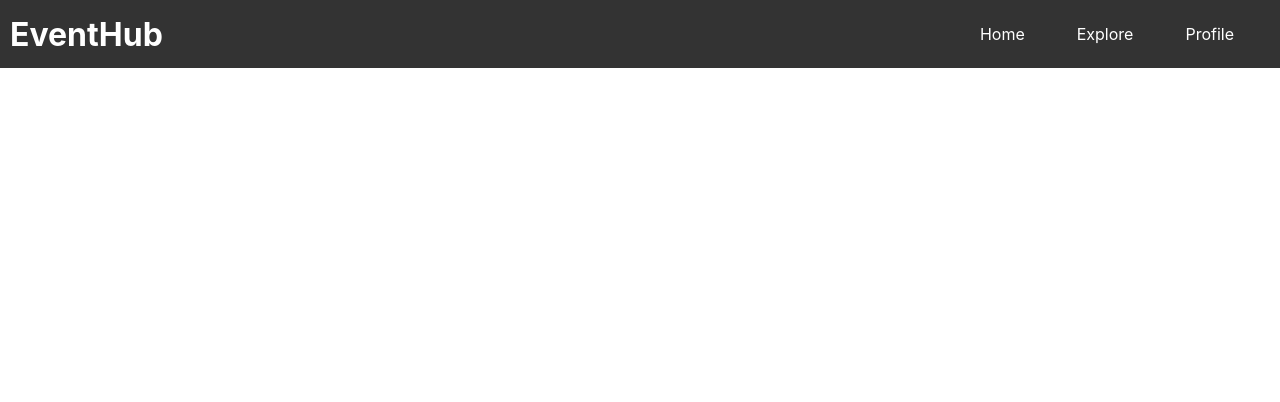
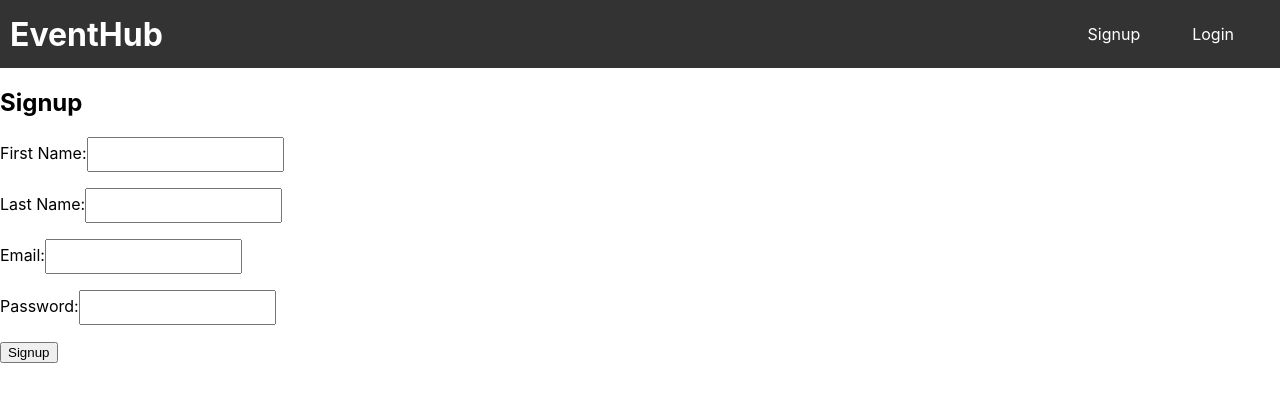
Before and after one commit to prasad-rup/EventHub, a React (Create React App) app: page /signup in a window 1280 px wide. Shown: the top 402 px of the page. Built offline with nearby package versions, Linux system fonts and the light colour scheme.

Commit message:
Added SignUp and Login

```diff
--- a/src/App.js
+++ b/src/App.js
@@ -1,17 +1,56 @@
+// // App.js
+
+// import React from 'react';
+// import { BrowserRouter as Router, Routes, Route, Link } from 'react-router-dom';
+// import Home from './components/Home';
+// import Explore from './components/Explore';
+// import Profile from './components/Profile';
+// import NavBar from './components/NavBar';
+import EventRegistrationPage from './components/RegistrationPage';
+
+// import './App.css';
+
+// const App = () => {
+//   return (
+//     <Router>
+//       <div className="app-container">
+//         <header>
+//           <div className="header-content">
+//             <h1>EventHub</h1>
+//             <NavBar />
+//           </div>
+//         </header>
+
+//         <main>
+//           <Routes>
+//             <Route path="/" element={<Home />} />
+//             <Route path="/explore" element={<Explore />} />
+//             <Route path="/profile" element={<Profile />} />
+//             <Route path="/registration/:eventId" element={<EventRegistrationPage />} />
+//           </Routes>
+//         </main>
+//       </div>
+//     </Router>
+//   );
+// };
+
+// export default App;
+
 // App.js
-
 import React from 'react';
-import { BrowserRouter as Router, Routes, Route, Link } from 'react-router-dom';
+import { BrowserRouter as Router, Routes, Route } from 'react-router-dom';
 import Home from './components/Home';
 import Explore from './components/Explore';
 import Profile from './components/Profile';
+import EntryPage from './components/EntryPage.js';
+import Signup from './components/SignUp';
+import Login from './components/Login'; // Import the new component
 import NavBar from './components/NavBar';
-import EventRegistrationPage from './components/RegistrationPage';
-
+import { AuthProvider } from './Contexts/AuthContext'; // Assuming you have an AuthContext
 import './App.css';
-
 const App = () => {
   return (
+    <AuthProvider>
       <Router>
         <div className="app-container">
           <header>
@@ -20,18 +59,22 @@ const App = () => {
               <NavBar />
             </div>
           </header>
-
           <main>
             <Routes>
               <Route path="/" element={<Home />} />
               <Route path="/explore" element={<Explore />} />
               <Route path="/profile" element={<Profile />} />
+              <Route path="/entry" element={<EntryPage />} />
               <Route path="/registration/:eventId" element={<EventRegistrationPage />} />
+
+              <Route path="/signup" element={<Signup/>} />
+              <Route path="/login" element={<Login />} />
+
             </Routes>
           </main>
         </div>
       </Router>
+    </AuthProvider>
   );
 };
-
 export default App;
--- /dev/null
+++ b/src/Contexts/AuthContext.js
@@ -0,0 +1,28 @@
+// AuthContext.js
+import { createContext, useContext, useState } from 'react';
+
+const AuthContext = createContext();
+
+export const AuthProvider = ({ children }) => {
+  const [isAuthenticated, setIsAuthenticated] = useState(false);
+
+  const login = () => {
+    // Implement login logic
+    setIsAuthenticated(true);
+  };
+
+  const logout = () => {
+    // Implement logout logic
+    setIsAuthenticated(false);
+  };
+
+  return (
+    <AuthContext.Provider value={{ isAuthenticated, login, logout }}>
+      {children}
+    </AuthContext.Provider>
+  );
+};
+
+export const useAuth = () => {
+  return useContext(AuthContext);
+};
--- /dev/null
+++ b/src/components/EntryPage.js
@@ -0,0 +1,13 @@
+// EntryPage.js
+import React from 'react';
+
+
+const EntryPage = () => {
+  return (
+    <div>
+      <h2>Welcome to EventHub</h2>
+    </div>
+  );
+};
+
+export default EntryPage;
--- /dev/null
+++ b/src/components/Login.js
@@ -0,0 +1,76 @@
+import React, { useState } from 'react';
+import { useNavigate } from 'react-router-dom';
+import { useAuth } from '../Contexts/AuthContext';
+
+const Login = () => {
+  const [email, setEmail] = useState('');
+  const [password, setPassword] = useState('');
+  const [error, setError] = useState('');
+  const navigate = useNavigate();
+  const { login } = useAuth();
+  const handleLogin = async () => {
+    try {
+      // Perform API call to check user credentials
+      const response = await fetch('http://localhost:6001/api/login', {
+        method: 'POST',
+        headers: {
+          'Content-Type': 'application/json',
+        },
+        body: JSON.stringify({
+          email: email,
+          password: password,
+        }),
+      });
+
+     // Handle response as needed
+    if (response.ok) {
+      // Assuming the server sends back a JSON response with authentication status
+      const data = await response.json();
+
+      if (data.success) {
+        console.log('Login successful!');
+        // login();
+        localStorage.setItem("user",JSON.stringify(data.user));
+        console.log(data);
+        navigate('/');
+        // Redirect to home page or perform other actions
+      } else {
+        console.error('Invalid credentials.');
+        setError(data.message || 'Invalid email or password.');
+      }
+    } else {
+      console.error('Invalid credentials.');
+      const data = await response.json();
+      setError(data.message || 'Invalid credentials.');
+    }
+  } catch (error) {
+    console.error('Error during login:', error);
+    setError('An error occurred during login.');
+  }
+};
+
+
+  return (
+    <div>
+      <h2>Login</h2>
+      {error && <p>{error}</p>}
+      <form>
+        <label>
+          Email:
+          <input type="email" value={email} onChange={(e) => setEmail(e.target.value)} />
+        </label>
+        <br />
+        <label>
+          Password:
+          <input type="password" value={password} onChange={(e) => setPassword(e.target.value)} />
+        </label>
+        <br />
+        <button type="button" onClick={handleLogin}>
+          Login
+        </button>
+      </form>
+    </div>
+  );
+};
+
+export default Login;
--- a/src/components/NavBar.js
+++ b/src/components/NavBar.js
@@ -1,16 +1,68 @@
+// // NavBar.js
+
+// import React from 'react';
+// import { Link } from 'react-router-dom';
+// import './NavBar.css';
+
+// const NavBar = () => {
+//   return (
+//     <nav className="navbar">
+//       <ul>
+//         <li><Link to="/">Home</Link></li>
+//         <li><Link to="/explore">Explore</Link></li>
+//         <li><Link to="/profile">Profile</Link></li>
+//       </ul>
+//     </nav>
+//   );
+// };
+
+// export default NavBar;
+
 // NavBar.js
-
 import React from 'react';
-import { Link } from 'react-router-dom';
+import { Link,useNavigate } from 'react-router-dom';
+import { useAuth } from '../Contexts/AuthContext'; // Assume you have an AuthContext
 import './NavBar.css';
 
 const NavBar = () => {
+  const { isAuthenticated, logout } = useAuth(); // Adjust based on your AuthContext
+  const user = JSON.parse(localStorage.getItem("user"));
+  const navigate = useNavigate();
+
+  const handleLogout = ()=>{
+    localStorage.clear();
+    navigate("/login");
+  }
+
   return (
     <nav className="navbar">
       <ul>
-        <li><Link to="/">Home</Link></li>
-        <li><Link to="/explore">Explore</Link></li>
-        <li><Link to="/profile">Profile</Link></li>
+        {!user && (
+          <>
+            <li>
+              <Link to="/signup">Signup</Link>
+            </li>
+            <li>
+              <Link to="/login">Login</Link>
+            </li>
+          </>
+        )}
+        {user && (
+          <>
+            <li>
+              <Link to="/">Home</Link>
+            </li>
+            <li>
+              <Link to="/explore">Explore</Link>
+            </li>
+            <li>
+              <Link to="/profile">Profile</Link>
+            </li>
+            <li>
+              <Link onClick={handleLogout}>Logout</Link>
+            </li>
+          </>
+        )}
       </ul>
     </nav>
   );
--- a/src/components/ProfileComponents/MyEvents.js
+++ b/src/components/ProfileComponents/MyEvents.js
@@ -3,14 +3,14 @@ import './MyEvents.css';
 
 const MyEvents = () => {
   const [registeredEvents, setRegisteredEvents] = useState([]);
-  const userId = 1; // Replace with the actual logged-in user ID
+  const userId = 1;
 
   useEffect(() => {
     const fetchRegisteredEvents = async () => {
       try {
         const response = await fetch(`http://localhost:6001/api/events/registered/${userId}`);
         const userData = await response.json();
-        console.log(userData); // Check the structure of the received data
+        console.log(userData);
         // Extract registered events from user data
         setRegisteredEvents(userData || []);
       } catch (error) {
--- a/src/components/RegistrationPage.css
+++ b/src/components/RegistrationPage.css
@@ -37,6 +37,9 @@
     border-radius: 5px;
     cursor: pointer;
   }
+  .register-button.registered {
+    background-color: gray;
+  }
 
   .registered-users-heading {
     font-size: 18px;
--- a/src/components/RegistrationPage.js
+++ b/src/components/RegistrationPage.js
@@ -108,9 +108,13 @@ const RegistrationPage = () => {
         <p className="event-city">{eventDetails.city}</p>
         <p className="event-description">{eventDetails.eventdescription}</p>
         <p className="event-description">{new Date(eventDetails.eventdate).toLocaleString()}</p>
-        <button className="register-button" onClick={handleRegister} disabled={isRegistered}>
+        <button
+          className={`register-button ${isRegistered ? 'registered' : ''}`}
+          onClick={handleRegister}
+          disabled={isRegistered}>
           {isRegistered ? 'Registered' : 'Register'}
         </button>
+
       </div>
 
       <h3 className="registered-users-heading">Registered Users:</h3>
--- /dev/null
+++ b/src/components/SignUp.js
@@ -0,0 +1,88 @@
+// Signup.js
+
+import React, { useState } from 'react';
+import { useNavigate } from 'react-router-dom';
+
+
+
+const Signup = () => {
+  const [firstName, setFirstName] = useState('');
+  const [lastName, setLastName] = useState('');
+  const [email, setEmail] = useState('');
+  const [password, setPassword] = useState('');
+  const [error, setError] = useState('');
+  const navigate = useNavigate();
+
+  const handleSignup = async () => {
+    try {
+      // Perform API call to store user information in the database
+      const response = await fetch('http://localhost:3000/api/signup', {
+        method: 'POST',
+        headers: {
+          'Content-Type': 'application/json',
+        },
+        body: JSON.stringify({
+          firstname: firstName,
+          lastname: lastName,
+          email: email,
+          password: password,
+        }),
+      });
+
+      if (response.ok) {
+        // Assuming the server sends back a JSON response with authentication status
+        const data = await response.json();
+
+        if (data.success) {
+          console.log('Signup successful!');
+          navigate('/');
+          // Redirect to home page or perform other actions
+        } else {
+          console.error('Invalid credentials.');
+          setError(data.message || 'Invalid details.');
+        }
+      } else {
+        console.error('Invalid credentials.');
+        const data = await response.json();
+        setError(data.message || 'Invalid credentials.');
+      }
+    } catch (error) {
+      console.error('Error during signup:', error);
+      setError('An error occurred during signup.');
+    }
+  };
+
+  return (
+    <div>
+      <h2>Signup</h2>
+      {error && <p>{error}</p>}
+      <form>
+        <label>
+          First Name:
+          <input type="text" value={firstName} onChange={(e) => setFirstName(e.target.value)} />
+        </label>
+        <br />
+        <label>
+          Last Name:
+          <input type="text" value={lastName} onChange={(e) => setLastName(e.target.value)} />
+        </label>
+        <br />
+        <label>
+          Email:
+          <input type="email" value={email} onChange={(e) => setEmail(e.target.value)} />
+        </label>
+        <br />
+        <label>
+          Password:
+          <input type="password" value={password} onChange={(e) => setPassword(e.target.value)} />
+        </label>
+        <br />
+        <button type="button" onClick={handleSignup}>
+          Signup
+        </button>
+      </form>
+    </div>
+  );
+};
+
+export default Signup;
```
Also changed, not shown: src/components/ProfileComponents/Interests.js (+60 -13 lines). Lines whose indentation alone changed are shown as unchanged.
